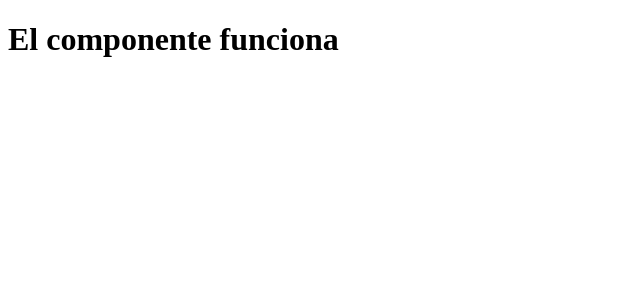
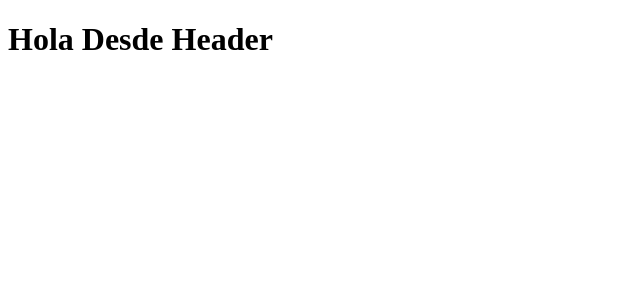
Before and after one commit to jhonbg09/App-medicVet, a React (Vite) app: page / in a window 1280 px wide. Shown: the top 300 px of the page, without its empty margins (0-640 px from the left). Built offline with nearby package versions, Linux system fonts and the light colour scheme.

Commit message:
Creando componentes Header y formulario

```diff
--- a/src/App.jsx
+++ b/src/App.jsx
@@ -1,10 +1,11 @@
+import Header from "./components/Header"
 
 
 function App() {
   return (
-    <div>
-      <h1>El componente funciona</h1>
-    </div>
+    <>
+      <Header/>
+    </>
   )
 }
 
--- /dev/null
+++ b/src/components/Header.jsx
@@ -0,0 +1,10 @@
+
+const Header = () => {
+    return (
+        <div>
+            <h1>Hola Desde Header</h1>
+        </div>
+    );
+}
+
+export default Header;
```
Also changed, not shown: src/components/Formulario.jsx (added, +10 -0 lines).
